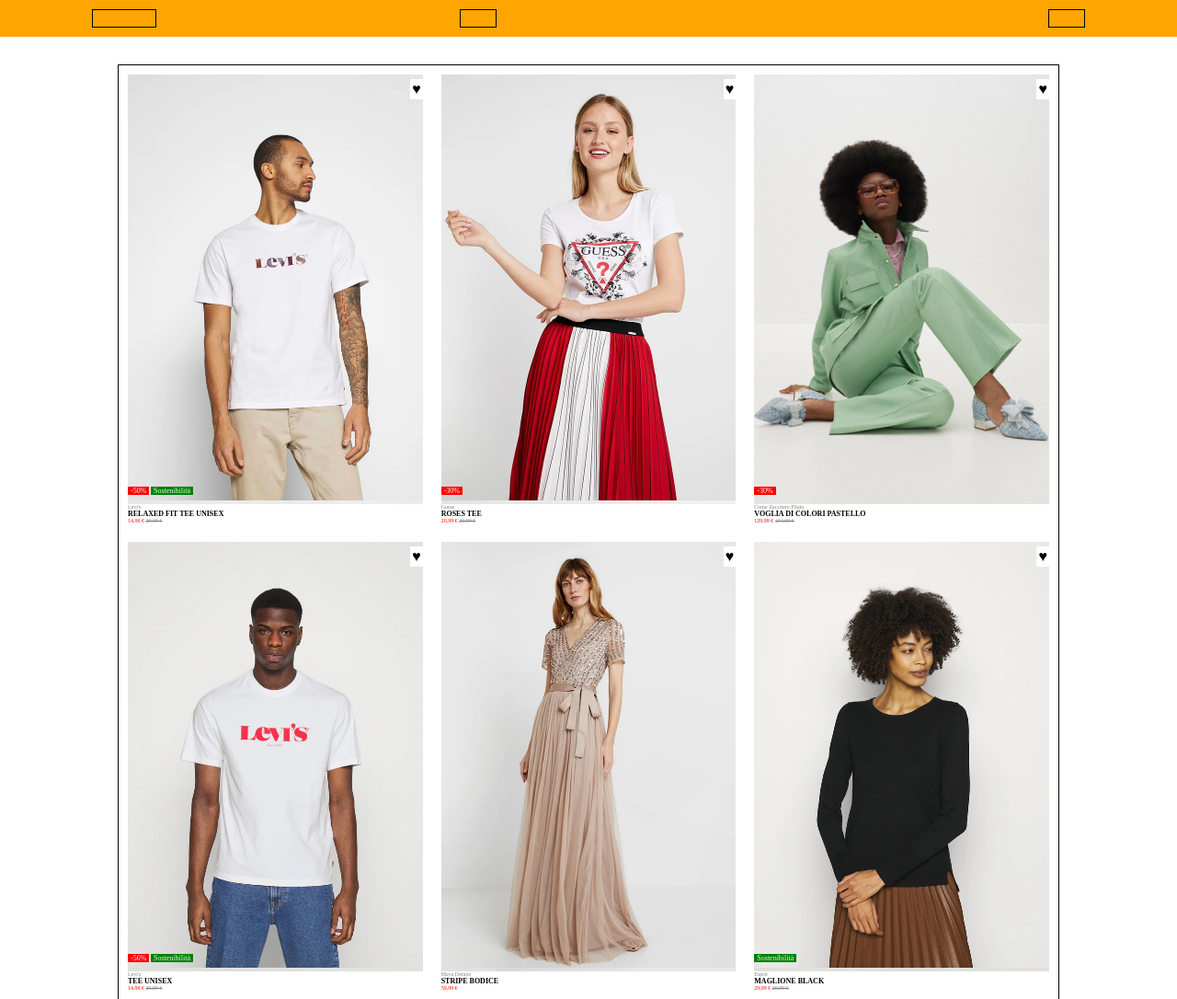
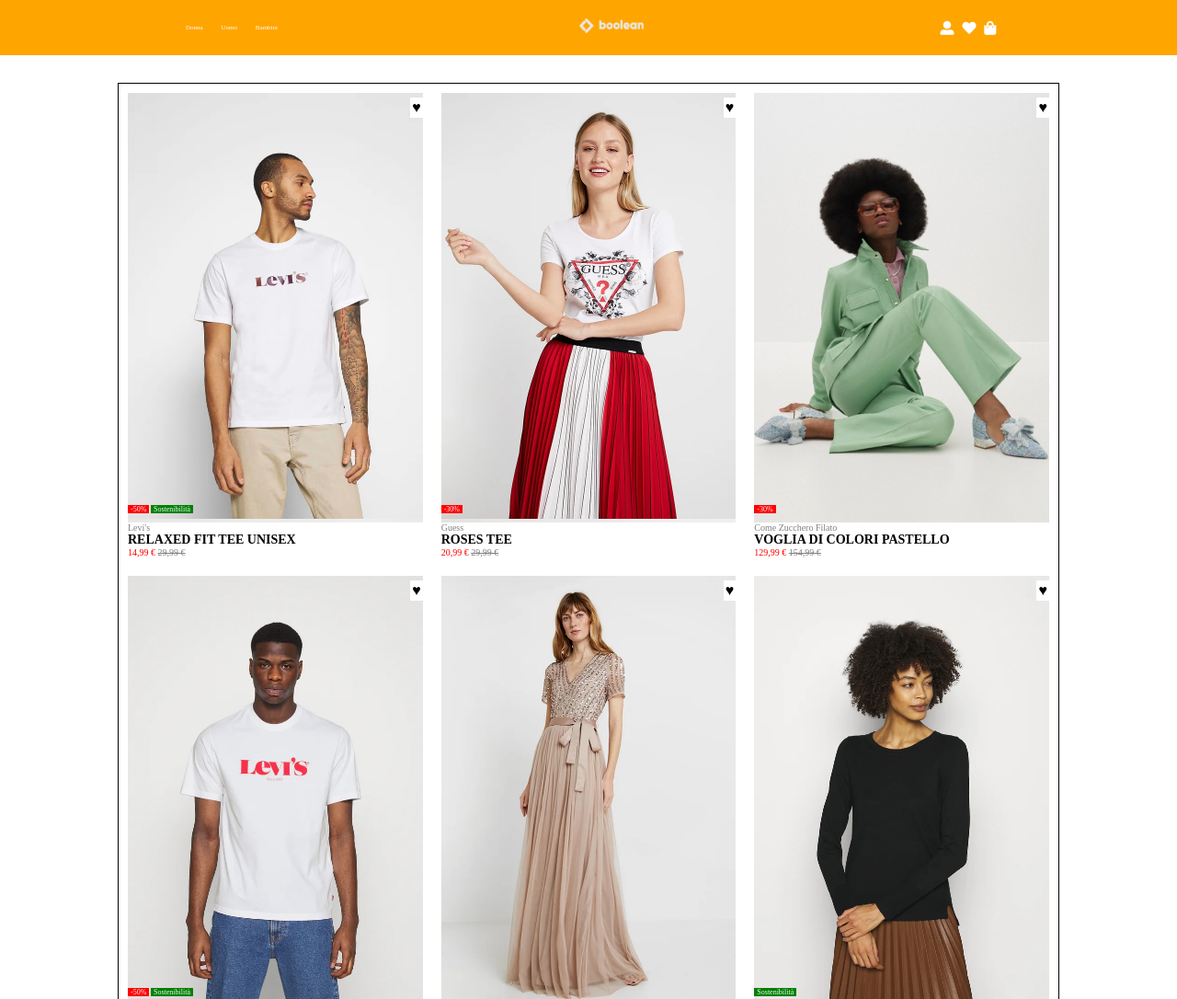
Before and after one commit to gianlivio/html-css-boolando, a plain HTML site: page index.html in a window 1280 px wide. Shown: the top 1086 px of the page at 92% size. Drawn offline with Linux system fonts and the light colour scheme.

Commit message:
add: header

```diff
--- a/css/style.css
+++ b/css/style.css
@@ -14,37 +14,63 @@ img {
 /* HEADER */
 .banner {
     width: 100%;
-    height: 40px;
+    height: 60px;
+    max-width: 1800px;
     background-color: orange;
     margin-bottom: 30px;
     position: relative;
 }
 
+.sottobanner {
+    width: 70%;
+    height: 60px;
+    position: absolute;
+    left: 15%;
+    right: 15%;
+    background-color: orange;
+    display: flex;
+    justify-content: space-between;
+    align-items: center;
+
+
+}
+
 .reparto {
+    width: 120px;
+    height: 30px;
+    display: flex;
+    align-items: center;
+
+}
+
+.reparto > a {
+    font-size: 7px;
+    padding: 1px;
+    margin: 0 auto;
+    color: white;
+
+}
+
+.icons {
     width: 70px;
     height: 20px;
-    border: 1px solid black;
-    position: absolute;
-    top: 10px;
-    left: 100px;
+
+    display: flex;
+    align-items: center;
+
+}
+
+.icons > i {
+    font-size: 15px;
+    padding: 1px;
+    margin: 0 auto;
+    color: white;
 }
 
 .logo {
-    width: 40px;
+    width: 70px;
     height: 20px;
-    border: 1px solid black;
-    position: absolute;
-    top: 10px;
-    right: 100px;
-}
 
-.icons {
-    width: 40px;
-    height: 20px;
-    border: 1px solid black;
-    position: absolute;
-    top: 10px;
-    left: 500px;
 }
 
 
@@ -127,24 +153,24 @@ img {
 /* marca */
 .marca {
     color: grey;
-    font-size: 6px;
+    font-size: 10px;
 }
 
 /* modello */
 .modello {
-    font-size: 8px;
+    font-size: 14px;
     font-weight: bold;
 }
 
 /* prezzi */
 .scontato {
-    font-size: 6px;
+    font-size: 10px;
     color: red;
 }
 
 .originale {
     color: grey;
-    font-size: 6px;
+    font-size: 10px;
     text-decoration: line-through;
 }
 
--- a/index.html
+++ b/index.html
@@ -6,6 +6,7 @@
     <meta name="viewport" content="width=device-width, initial-scale=1.0">
     <title>Document</title>
     <link rel="stylesheet" href="./css/style.css">
+    <link rel="stylesheet" href="https://cdnjs.cloudflare.com/ajax/libs/font-awesome/5.15.3/css/all.min.css">
 </head>
 
 <body>
@@ -13,9 +14,21 @@
     <!-- header -->
     <header>
         <div class="banner">
-            <div class="reparto"></div>
-            <div class="logo"></div>
-            <div class="icons"></div>
+            <div class="sottobanner">
+            <div class="reparto">
+                <a>Donna</a>
+                <a>Uomo</a>
+                <a>Bambini</a>
+            </div>
+            <div class="logo">
+                <img src="./img/img/boolean-logo.png" alt="logo">
+            </div>
+            <div class="icons">
+                <i class='fas fa-user-alt'></i>
+                <i class="fa fa-heart" aria-hidden="true"></i>
+                <i class="fa fa-shopping-bag" aria-hidden="true"></i>
+            </div>
+             </div>
         </div>
 
     </header>
```
